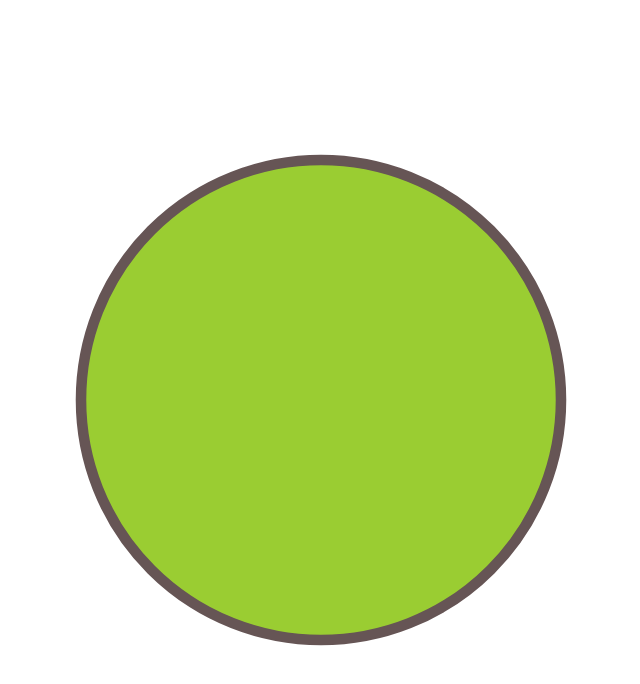
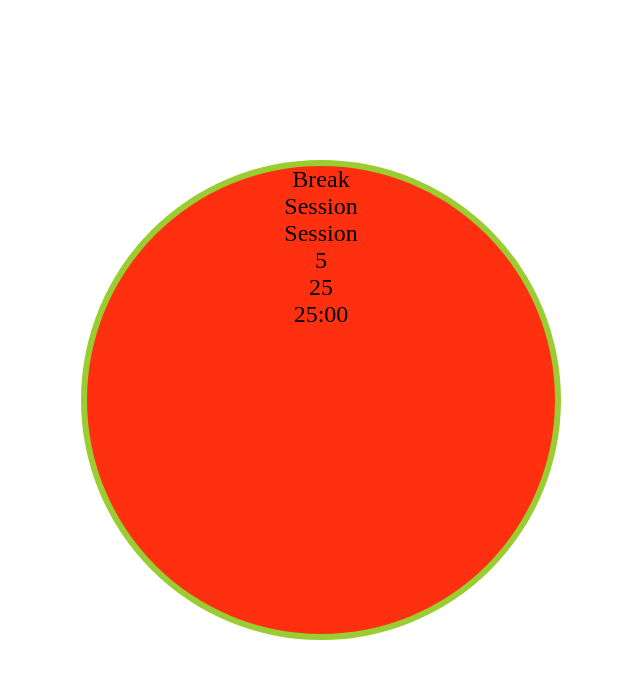
Before and after one commit to tforward/fccPomodoro, a website built with webpack: page dev/index.html in a window 1280 px wide. Shown: the whole page, without its empty margins (319-959 px from the left). Built offline with nearby package versions, Linux system fonts and the light colour scheme.

Commit message:
tock testing
it did not work they way I wanted the mm was off

```diff
--- a/dev/index.html
+++ b/dev/index.html
@@ -14,8 +14,10 @@
             <div class="flex-coloum center frame">
                 <div class="flex-container center">
                     <svg xmlns="http://www.w3.org/2000/svg" version="1.1">
-                        <circle r="30vmin" cx="50%" cy="50%">
+                        <circle id="test1" r="30vmin" cx="50%" cy="50%">
+                        </circle>
                     </svg>
+                    <div id="jsEntry" class="jsContent"></div>
                 </div>
             </div>
         </div>
--- a/package.json
+++ b/package.json
@@ -24,6 +24,7 @@
   "dependencies": {
     "mini-css-extract-plugin": "^0.4.0",
     "optimize-css-assets-webpack-plugin": "^4.0.2",
+    "tocktimer": "^1.0.12",
     "uglifyjs-webpack-plugin": "^1.2.5",
     "webpack": "^4.10.2"
   },
--- a/src/css/styles.css
+++ b/src/css/styles.css
@@ -1,4 +1,9 @@
 /* CSS */
+
+:root {
+  --time: 0s;
+  --pos: 0vmin;
+}
 
 html {
     box-sizing: border-box;
@@ -56,11 +61,26 @@ html {
     stroke: #655;
     stroke-width: 1.318vmin;
     /* Pi - 2nd parm: Is like seconds of a clock where 60 is max  */
-    stroke-dasharray: calc(3.1415926536 * 60vmin) calc(6.2831853072 * 30vmin);
+    stroke-dasharray: calc(3.1415926536 * var(--pos)) calc(6.2831853072 * 30vmin);
+    transition: var(--time) linear;
+    -webkit-transition: var(--time) linear;
   }
 
   svg {
     width: 100vmin;
     height: 100vmin;
     transform: rotate(-90deg);
+    z-index: -1;
+    position: absolute;
   }
+
+  .jsContent {
+    width: 58.6vmin;
+    height: 58.6vmin;
+    background-color: #FF3010;
+    border-radius: 50%;
+  }
+
+  .lbl {
+    font-size: 3vmin;
+  }
--- /dev/null
+++ b/src/scripts/olooElem.js
@@ -0,0 +1,48 @@
+// ======================================================================
+// Element Delegator
+// ======================================================================
+
+export function ElementDelegator(proto = null) {
+  // This is the base Delegator "Class" for a element
+  // By default does not inherirt the proto chain from another object
+  const Element = Object.create(proto);
+  // Use "create" for creating a new element
+  Element.create = function create(elemId, type) {
+    this.elem = document.createElement(type);
+    this.elem.id = elemId;
+    this.id = elemId;
+    Element.gc(["init", "create"]);
+  };
+  // Use "init" when working with an existing element
+  Element.init = function init(elemId) {
+    this.id = elemId;
+    this.elem = document.getElementById(this.id);
+    if (this.elem === null) {
+      alert(`Init Error: No element with id "${this.id}"`);
+    }
+    // After creation garbage collected init/create
+    Element.gc(["init", "create"]);
+  };
+  // Garbage Collect
+  Element.gc = function gc(items) {
+    items.forEach(item => {
+      delete Element[item];
+    });
+    // Delete gc
+    delete Element.gc;
+  };
+
+  return Element;
+}
+
+export function FragmentDelegator(proto = null) {
+  const Fragment = Object.create(proto);
+
+  Fragment.initFragment = function initFragment() {
+    this.fragment = document.createDocumentFragment();
+  };
+  Fragment.addItems = function addItems(items) {
+    items.forEach(item => this.fragment.appendChild(item.elem));
+  };
+  return Fragment;
+}
--- a/src/scripts/script.js
+++ b/src/scripts/script.js
@@ -6,11 +6,75 @@ import css_ from "../css/styles.css";
 
 // import { SubscribersDelegator } from "./olooObserver";
 
+import { ElementDelegator, FragmentDelegator } from "./olooElem";
+
 const myBase = Object.create(null);
 
 myBase.initApplication = function init() {
-  console.log("hi");
+  // setClockDisplay(60);
+  // setTimeDuration(25);
+  addElements();
 };
+
+function addElements() {
+  const jsEntry = ElementDelegator();
+  const nodeFrag = FragmentDelegator();
+
+  jsEntry.init("jsEntry");
+  nodeFrag.initFragment();
+
+  const [lblBreak, lblSession, lblTimer, lblBreakLen, lblSessionLen, lblTimeLeft] = createLabels();
+
+  // Append items to fragment before appending to DOM to reduce redraws
+  nodeFrag.addItems([lblBreak, lblSession, lblTimer, lblBreakLen, lblSessionLen, lblTimeLeft]);
+  jsEntry.elem.appendChild(nodeFrag.fragment);
+  console.log(jsEntry);
+}
+
+function createLabels() {
+  const lblBreak = ElementDelegator();
+  const lblSession = ElementDelegator();
+  const lblTimer = ElementDelegator();
+  const lblBreakLen = ElementDelegator();
+  const lblSessionLen = ElementDelegator();
+  const lblTimeLeft = ElementDelegator();
+
+  lblBreak.create("break-label", "label");
+  lblBreak.elem.textContent = "Break";
+  lblBreak.elem.className = "lbl center";
+
+  lblSession.create("session-label", "label");
+  lblSession.elem.textContent = "Session";
+  lblSession.elem.className = "lbl center";
+
+  lblTimer.create("timer-label", "label");
+  lblTimer.elem.textContent = "Session";
+  lblTimer.elem.className = "lbl center";
+
+  lblBreakLen.create("break-length", "label");
+  lblBreakLen.elem.textContent = 5;
+  lblBreakLen.elem.className = "lbl center";
+
+  lblSessionLen.create("session-length", "label");
+  lblSessionLen.elem.textContent = 25;
+  lblSessionLen.elem.className = "lbl center";
+
+  lblTimeLeft.create("time-left", "label");
+  lblTimeLeft.elem.textContent = "25:00";
+  lblTimeLeft.elem.className = "lbl center";
+
+  return [lblBreak, lblSession, lblTimer, lblBreakLen, lblSessionLen, lblTimeLeft];
+}
+
+function setClockDisplay(pos) {
+  // Range 0 - 60, 15 is a quarter
+  document.documentElement.style.setProperty("--pos", `${pos}vmin`);
+}
+
+function setTimeDuration(time) {
+  // in seconds
+  document.documentElement.style.setProperty("--time", `${time}s`);
+}
 
 // ======================================================================
 // Handler when the DOM is fully loaded
```
Also changed, not shown: 1 other file.
